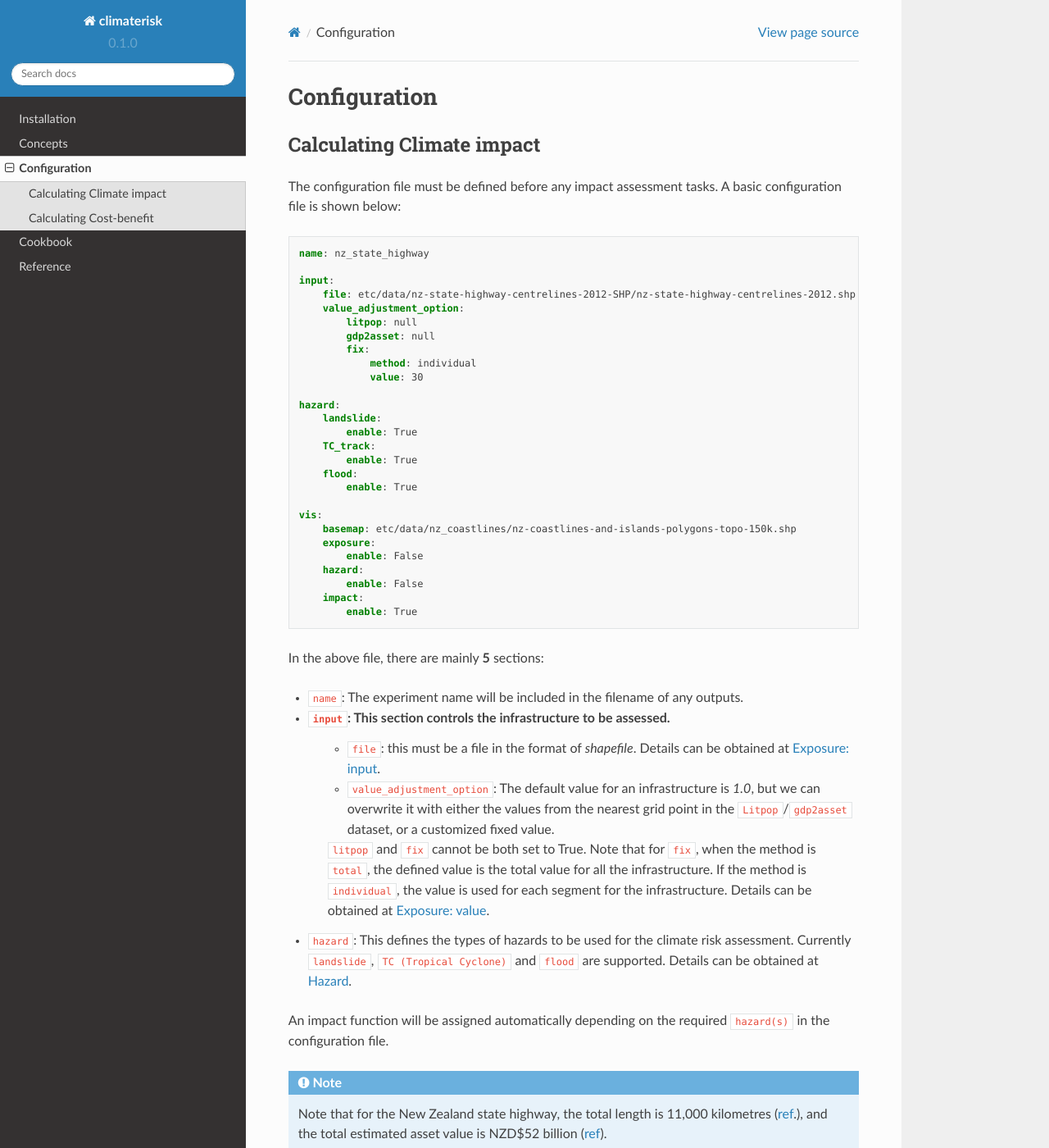
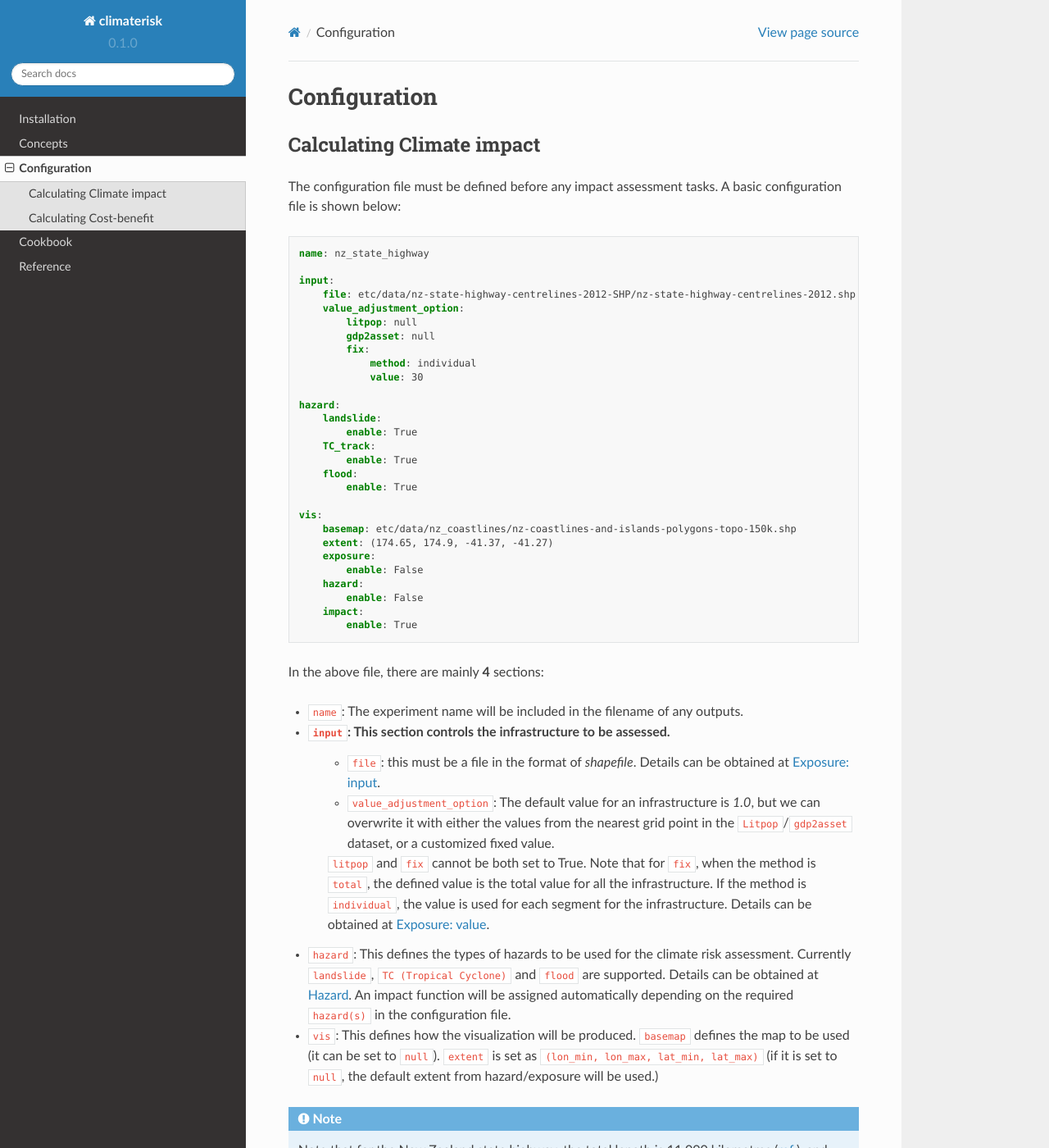
Before and after one commit to jzanetti/ClimateRisk, a Sphinx documentation site: the page built from doc/source/Cfg.rst, in a window 1280 px wide and 1400 px high. Shown: the whole window at 82% size. Built offline with Sphinx 7.4.7 and the Read the Docs theme 2.0.0, drawn with Linux system fonts in a browser that asks for light colours.

Commit message:
update doc

```diff
--- a/doc/source/Cfg.rst
+++ b/doc/source/Cfg.rst
@@ -30,6 +30,7 @@ The configuration file must be defined before any impact assessment tasks. A bas
 
     vis:
         basemap: etc/data/nz_coastlines/nz-coastlines-and-islands-polygons-topo-150k.shp
+        extent: (174.65, 174.9, -41.37, -41.27)
         exposure:
             enable: False
         hazard:
@@ -38,7 +39,7 @@ The configuration file must be defined before any impact assessment tasks. A bas
             enable: True
 
 
-In the above file, there are mainly **5** sections:
+In the above file, there are mainly **4** sections:
 
 - ``name``: The experiment name will be included in the filename of any outputs.
 - ``input``: This section controls the infrastructure to be assessed.
@@ -48,9 +49,8 @@ In the above file, there are mainly **5** sections:
     Note that for ``fix``, when the method is ``total``, the defined value is the total value for all the infrastructure.
     If the method is ``individual``, the value is used for each segment for the infrastructure.
     Details can be obtained at `Exposure: value <https://climaterisk.readthedocs.io/en/latest/Concepts.html#exposure-value>`_.
-- ``hazard``: This defines the types of hazards to be used for the climate risk assessment. Currently ``landslide``, ``TC (Tropical Cyclone)`` and ``flood`` are supported. Details can be obtained at `Hazard <https://climaterisk.readthedocs.io/en/latest/Concepts.html#hazard>`_.
-
-An impact function will be assigned automatically depending on the required ``hazard(s)`` in the configuration file.
+- ``hazard``: This defines the types of hazards to be used for the climate risk assessment. Currently ``landslide``, ``TC (Tropical Cyclone)`` and ``flood`` are supported. Details can be obtained at `Hazard <https://climaterisk.readthedocs.io/en/latest/Concepts.html#hazard>`_. An impact function will be assigned automatically depending on the required ``hazard(s)`` in the configuration file.
+- ``vis``:  This defines how the visualization will be produced. ``basemap`` defines the map to be used (it can be set to ``null``). ``extent`` is set as ``(lon_min, lon_max, lat_min, lat_max)`` (if it is set to ``null``, the default extent from hazard/exposure will be used.)
 
 .. note::
 
--- a/doc/source/Impact.rst
+++ b/doc/source/Impact.rst
@@ -34,6 +34,7 @@ The configuration file must be defined before any impact assessment tasks. A bas
 
     vis:
         basemap: etc/data/nz_coastlines/nz-coastlines-and-islands-polygons-topo-150k.shp
+        extent: null
         exposure:
             enable: False
         hazard:
--- a/doc/source/index.rst
+++ b/doc/source/index.rst
@@ -2,14 +2,14 @@ Welcome to ClimateRisk
 #######
 
 **ClimateRisk** is an open-source repository that conducts climate risk (e.g., tropical cyclone, flood, earthquake, landslide etc.)
-and adaptation analysis, focusing on the New Zealand transportation sector (e.g., State highway, local roads, railway, supply chain etc.).
+and adaptation analysis, focusing on the New Zealand transportation sector (e.g., State highway, local roads, railway, supply chain, road fatalities etc.).
 
 The base model used in **ClimateRisk** is `CLIMADA <https://wcr.ethz.ch/research/climada.html>`_.
 Additional New Zealand specifications have been added with a range of options for visualization.
 
 .. note::
 
-   This project is underway. Any issues/suggestions for this system please go to **Sijin ZHANG** at zhans@transport.govt.nz
+   This is an onging effort. Any issues/suggestions for this system please go to **Sijin ZHANG** at zhans@transport.govt.nz
 
 
 Contents
```
Also changed, not shown: 1 other file.
